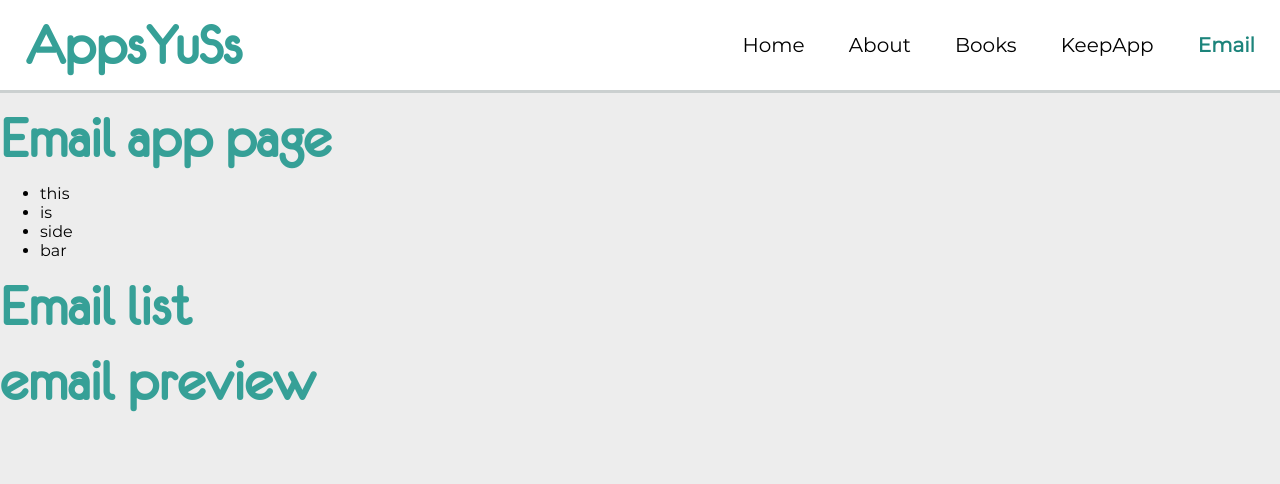
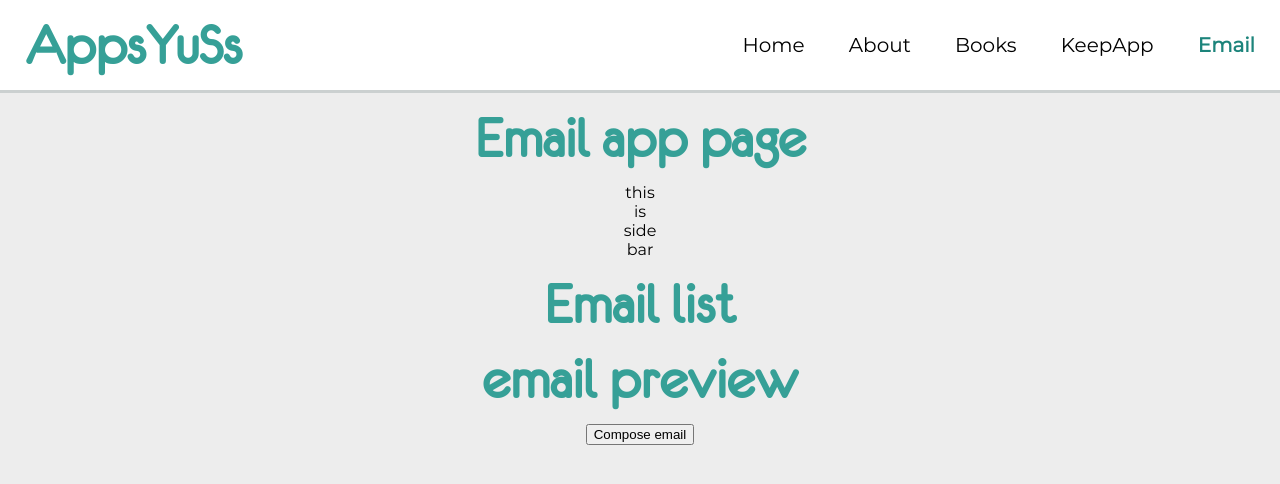
Before and after one commit to kostagon/Appsus, a plain HTML site: page index.html in a window 1280 px wide. Both pictures are taken after a click on the link "Email". Drawn offline with Linux system fonts and the light colour scheme.

Commit message:
minor changes- css

```diff
--- a/css/helpers.css
+++ b/css/helpers.css
@@ -1,6 +1,10 @@
 
 
 /* helpers */
+
+.container {
+    text-align: center;
+}
 
 .flex {
     display: flex;
--- a/js/apps/mrEmail/cmps/email-add.cmp.js
+++ b/js/apps/mrEmail/cmps/email-add.cmp.js
@@ -2,7 +2,7 @@ export default {
     name: 'email-add',
     template: `
         <section class="email-add-container">
-            <h1>Email add</h1>
+            <button>Compose email</button>
         </section>
     `
 }
--- a/js/apps/mrEmail/cmps/side-bar.cmp.js
+++ b/js/apps/mrEmail/cmps/side-bar.cmp.js
@@ -2,7 +2,7 @@ export default {
     name: 'side-bar',
     template: `
         <section>
-            <ul>
+            <ul class="clean-list">
                 <li>this</li>
                 <li>is</li>
                 <li>side</li>
--- a/js/apps/mrEmail/pages/email-app.cmp.js
+++ b/js/apps/mrEmail/pages/email-app.cmp.js
@@ -1,17 +1,20 @@
 
+import sideBar from '../cmps/side-bar.cmp.js';
 import emailList from '../cmps/email-list.cmp.js';
-import sideBar from '../cmps/side-bar.cmp.js';
+import emailAdd from '../cmps/email-add.cmp.js';
 
 export default {
     template: `
-        <section class="email-app-container">
+        <section class="email-app-container container">
             <h1>Email app page</h1>
             <side-bar></side-bar>
             <email-list></email-list>
+            <email-add></email-add>
         </section>
     `,
     components: {
+        sideBar,
         emailList,
-        sideBar
+        emailAdd
     }
 }
```
